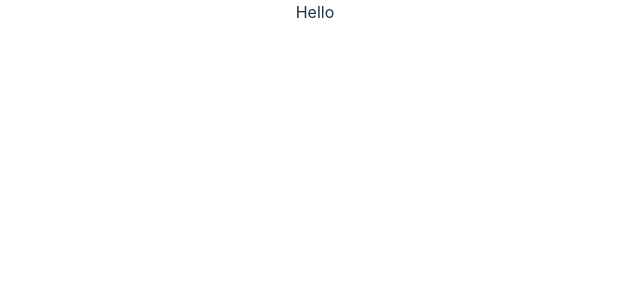
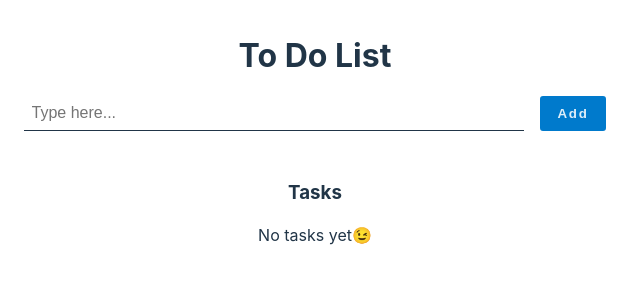
Before and after one commit to AlexKharenko/to-do-list-test, a Vue app: page / in a window 1280 px wide. Shown: the top 300 px of the page, without its empty margins (325-965 px from the left). Built offline with nearby package versions, Linux system fonts and the light colour scheme.

Commit message:
app v1.0

```diff
--- a/src/App.vue
+++ b/src/App.vue
@@ -1,5 +1,150 @@
-<script setup lang="ts"></script>
+<template>
+  <div class="wrapper">
+    <h1 class="page-title">To Do List</h1>
+    <form @submit.prevent="handleFormSubmit" class="add-todo-form">
+      <CustomInput v-model="inputText" />
+      <CustomButton btn-text="Add" btn-type="submit" />
+    </form>
 
-<template>Hello</template>
+    <section class="tasks-section">
+      <h3 class="section-title">Tasks</h3>
+      <TransitionGroup name="task-list" class="task-list" tag="ul">
+        <ListItem
+          v-for="item in todoList"
+          :key="item.id"
+          :to-do-item="item"
+          @toggle-complete-task-status="handleChangeTaskStatus"
+          @delete-task="handleDeleteTask"
+          @edit-task="handleEditTask"
+          v-if="todoList.length > 0"
+        />
+        <p class="no-tasks" v-else key="0">No tasks yet😉</p>
+      </TransitionGroup>
+    </section>
+  </div>
+  <CustomEditTaskDialog
+    :is-opened="isEditDialogOpen"
+    ref="dialogRef"
+    @save-changes="saveChanges"
+    @cancel-changes="closeDialod"
+  />
+</template>
 
-<style scoped></style>
+<script setup lang="ts">
+import { nextTick, ref } from "vue";
+import { useStorage } from "@vueuse/core";
+import {
+  EmitCompleteTaskType,
+  EmitContentTaskType,
+  ToDoItemType,
+} from "./interfaces/todo.interface";
+
+import CustomInput from "./components/CustomInput.vue";
+import CustomButton from "./components/CustomButton.vue";
+import ListItem from "./components/ListItem.vue";
+import CustomEditTaskDialog from "./components/CustomEditTaskDialog.vue";
+
+const inputText = ref("");
+const dialogRef = ref<InstanceType<typeof CustomEditTaskDialog>>();
+const isEditDialogOpen = ref(false);
+
+const todoList = useStorage<ToDoItemType[]>("todoList", []);
+
+const handleFormSubmit = () => {
+  const newTask = createNewTask();
+  if (!newTask) return;
+  todoList.value.unshift(newTask);
+  inputText.value = "";
+};
+
+const createNewTask = (): ToDoItemType | null => {
+  if (!inputText.value) return null;
+  const newTask: ToDoItemType = {
+    id: Date.now(),
+    content: inputText.value,
+    completed: false,
+  };
+  return newTask;
+};
+
+const handleChangeTaskStatus = (value: EmitCompleteTaskType): void => {
+  const taskIndex = todoList.value.findIndex((task) => task.id === value.id);
+  if (taskIndex === -1) return;
+  todoList.value[taskIndex].completed = value.completed;
+};
+
+const handleDeleteTask = (id: number): void => {
+  todoList.value = todoList.value.filter((task) => task.id !== id);
+};
+
+const handleEditTask = (id: number): void => {
+  const foundTask = todoList.value.find((task) => task.id === id);
+  if (!foundTask) {
+    return;
+  }
+  isEditDialogOpen.value = true;
+  nextTick(() => {
+    dialogRef.value?.setData(foundTask);
+  });
+};
+
+const saveChanges = (value: EmitContentTaskType) => {
+  const taskIndex = todoList.value.findIndex((task) => task.id === value.id);
+  if (taskIndex === -1) return;
+  todoList.value[taskIndex].content = value.content;
+  closeDialod();
+};
+
+const closeDialod = () => {
+  isEditDialogOpen.value = false;
+};
+</script>
+
+<style scoped>
+.wrapper {
+  position: relative;
+  min-height: inherit;
+  width: 100%;
+  padding: 2rem;
+  overflow: hidden;
+}
+
+.wrapper .page-title {
+  margin-bottom: 1rem;
+}
+
+.wrapper .add-todo-form {
+  display: flex;
+  gap: 1rem;
+  justify-content: center;
+  margin-bottom: 3rem;
+}
+
+.wrapper .section-title {
+  margin-bottom: 1rem;
+}
+.wrapper .tasks-section .task-list {
+  display: flex;
+  flex-direction: column;
+  gap: 1rem;
+  list-style: none;
+}
+
+.task-list-move,
+.task-list-enter-active,
+.task-list-leave-active {
+  transition: all 0.4s ease;
+  translate: 0;
+}
+
+.task-list-enter-from,
+.task-list-leave-to {
+  opacity: 0;
+  translate: 0 -30px;
+}
+
+.task-list-leave-active {
+  position: absolute;
+  width: calc(100% - 4rem);
+}
+</style>
```
